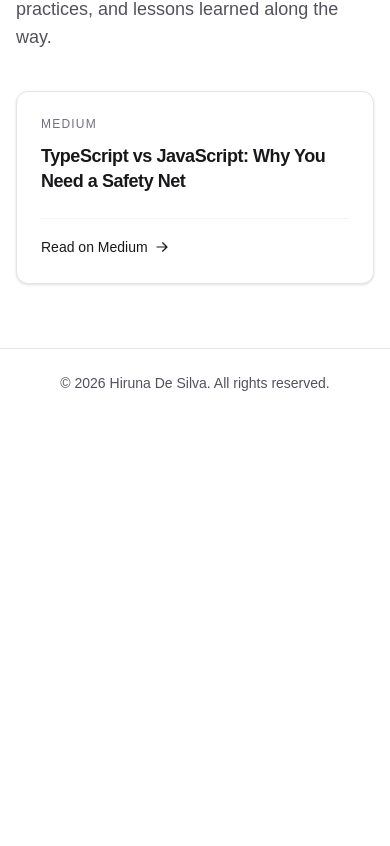
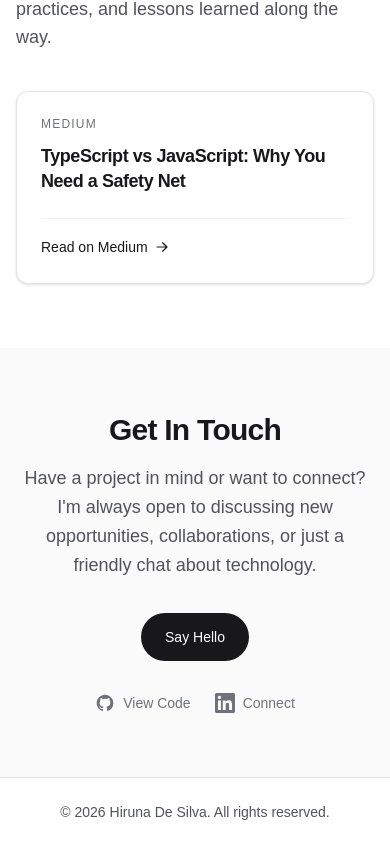
Before and after one commit to HirunaD/hirunad-portfolio, a Next.js app: page / in a window 390 px wide. Shown: the part 2950-3796 px from the top of the page. Before the commit the page ends 3367 px from the top, so only its background shows below. Built offline with nearby package versions, Linux system fonts and the light colour scheme.

Commit message:
feat: add responsive contact section

```diff
--- a/app/page.tsx
+++ b/app/page.tsx
@@ -2,6 +2,7 @@ import HeroSection from "./src/components/sections/HeroSection";
 import ProjectsSection from "./src/components/sections/ProjectsSection";
 import SkillsSection from "./src/components/sections/SkillsSection";
 import ArticlesSection from "./src/components/sections/ArticlesSection";
+import ContactSection from "./src/components/sections/ContactSection";
 
 export default function Home() {
   return (
@@ -10,6 +11,7 @@ export default function Home() {
       <ProjectsSection />
       <SkillsSection />
       <ArticlesSection />
+      <ContactSection />
     </main>
   );
 }
--- /dev/null
+++ b/app/src/components/sections/ContactSection.tsx
@@ -0,0 +1,80 @@
+"use client";
+
+import { motion } from "framer-motion";
+import { socialLinks } from "../../data";
+import Button from "../ui/Button";
+import SocialIcon from "../ui/SocialIcon";
+
+const fadeInVariants = {
+  hidden: { opacity: 0, y: 16 },
+  visible: {
+    opacity: 1,
+    y: 0,
+    transition: {
+      duration: 0.6,
+      ease: [0.22, 1, 0.36, 1] as const,
+    },
+  },
+};
+
+const socialLinkClasses =
+  "inline-flex items-center gap-2 text-sm text-zinc-500 transition-colors hover:text-zinc-900 dark:text-zinc-400 dark:hover:text-zinc-50";
+
+const emailLink = socialLinks.find((link) => link.url.startsWith("mailto:"));
+const secondaryLinks = socialLinks.filter((link) => !link.url.startsWith("mailto:"));
+
+export default function ContactSection() {
+  return (
+    <section
+      id="contact"
+      className="bg-zinc-50 py-16 dark:bg-zinc-950 sm:py-24"
+      aria-labelledby="contact-heading"
+    >
+      <motion.div
+        className="mx-auto w-full max-w-2xl px-4 text-center sm:px-6 lg:px-8"
+        variants={fadeInVariants}
+        initial="hidden"
+        whileInView="visible"
+        viewport={{ once: true, margin: "-80px" }}
+      >
+        <h2
+          id="contact-heading"
+          className="text-3xl font-bold tracking-tight text-zinc-900 sm:text-4xl dark:text-zinc-50"
+        >
+          Get In Touch
+        </h2>
+
+        <p className="mt-4 text-lg leading-relaxed text-zinc-600 dark:text-zinc-400">
+          Have a project in mind or want to connect? I&apos;m always open to
+          discussing new opportunities, collaborations, or just a friendly chat
+          about technology.
+        </p>
+
+        {emailLink && (
+          <div className="mt-8">
+            <Button href={emailLink.url} variant="primary">
+              {emailLink.label}
+            </Button>
+          </div>
+        )}
+
+        {secondaryLinks.length > 0 && (
+          <div className="mt-8 flex flex-wrap items-center justify-center gap-6">
+            {secondaryLinks.map((link) => (
+              <a
+                key={link.name}
+                href={link.url}
+                target="_blank"
+                rel="noopener noreferrer"
+                className={socialLinkClasses}
+              >
+                <SocialIcon name={link.name} />
+                {link.label}
+              </a>
+            ))}
+          </div>
+        )}
+      </motion.div>
+    </section>
+  );
+}
--- /dev/null
+++ b/app/src/components/ui/SocialIcon.tsx
@@ -0,0 +1,40 @@
+import { type ReactNode } from "react";
+
+const iconClassName = "h-5 w-5";
+
+const icons: Record<string, ReactNode> = {
+  GitHub: (
+    <svg
+      xmlns="http://www.w3.org/2000/svg"
+      viewBox="0 0 24 24"
+      fill="currentColor"
+      className={iconClassName}
+      aria-hidden="true"
+    >
+      <path
+        fillRule="evenodd"
+        d="M12 2C6.477 2 2 6.484 2 12.017c0 4.425 2.865 8.18 6.839 9.504.5.092.682-.217.682-.483 0-.237-.008-.868-.013-1.703-2.782.605-3.369-1.343-3.369-1.343-.454-1.158-1.11-1.466-1.11-1.466-.908-.62.069-.608.069-.608 1.003.07 1.531 1.032 1.531 1.032.892 1.53 2.341 1.088 2.91.832.092-.647.35-1.088.636-1.338-2.22-.253-4.555-1.113-4.555-4.951 0-1.093.39-1.988 1.029-2.688-.103-.253-.446-1.272.098-2.65 0 0 .84-.27 2.75 1.026A9.564 9.564 0 0 1 12 6.844a9.59 9.59 0 0 1 2.504.337c1.909-1.296 2.747-1.027 2.747-1.027.546 1.379.202 2.398.1 2.651.64.7 1.028 1.595 1.028 2.688 0 3.848-2.339 4.695-4.566 4.943.359.309.678.92.678 1.855 0 1.338-.012 2.419-.012 2.747 0 .268.18.58.688.482A10.019 10.019 0 0 0 22 12.017C22 6.484 17.522 2 12 2Z"
+        clipRule="evenodd"
+      />
+    </svg>
+  ),
+  LinkedIn: (
+    <svg
+      xmlns="http://www.w3.org/2000/svg"
+      viewBox="0 0 24 24"
+      fill="currentColor"
+      className={iconClassName}
+      aria-hidden="true"
+    >
+      <path d="M20.447 20.452h-3.554v-5.569c0-1.328-.027-3.037-1.852-3.037-1.853 0-2.136 1.445-2.136 2.939v5.667H9.351V9h3.414v1.561h.046c.477-.9 1.637-1.85 3.37-1.85 3.601 0 4.267 2.37 4.267 5.455v6.286zM5.337 7.433a2.062 2.062 0 0 1-2.063-2.065 2.062 2.062 0 0 1 2.063-2.063 2.063 2.063 0 0 1 2.063 2.063 2.062 2.062 0 0 1-2.063 2.065zm1.782 13.019H3.555V9h3.564v11.452zM22.225 0H1.771C.792 0 0 .774 0 1.729v20.542C0 23.227.792 24 1.771 24h20.451C23.2 24 24 23.227 24 22.271V1.729C24 .774 23.2 0 22.222 0h.003Z" />
+    </svg>
+  ),
+};
+
+interface SocialIconProps {
+  name: string;
+}
+
+export default function SocialIcon({ name }: SocialIconProps) {
+  return icons[name] ?? null;
+}
--- a/app/src/data/index.ts
+++ b/app/src/data/index.ts
@@ -3,3 +3,4 @@ export * from './profile';
 export * from './projects';
 export * from './skills';
 export * from './articles';
+export * from './socials';
--- /dev/null
+++ b/app/src/data/socials.ts
@@ -0,0 +1,17 @@
+export const socialLinks = [
+  {
+    name: "Email",
+    url: "mailto:your.email@example.com",
+    label: "Say Hello"
+  },
+  {
+    name: "GitHub",
+    url: "https://github.com/yourusername",
+    label: "View Code"
+  },
+  {
+    name: "LinkedIn",
+    url: "https://linkedin.com/in/yourusername",
+    label: "Connect"
+  }
+];
```
